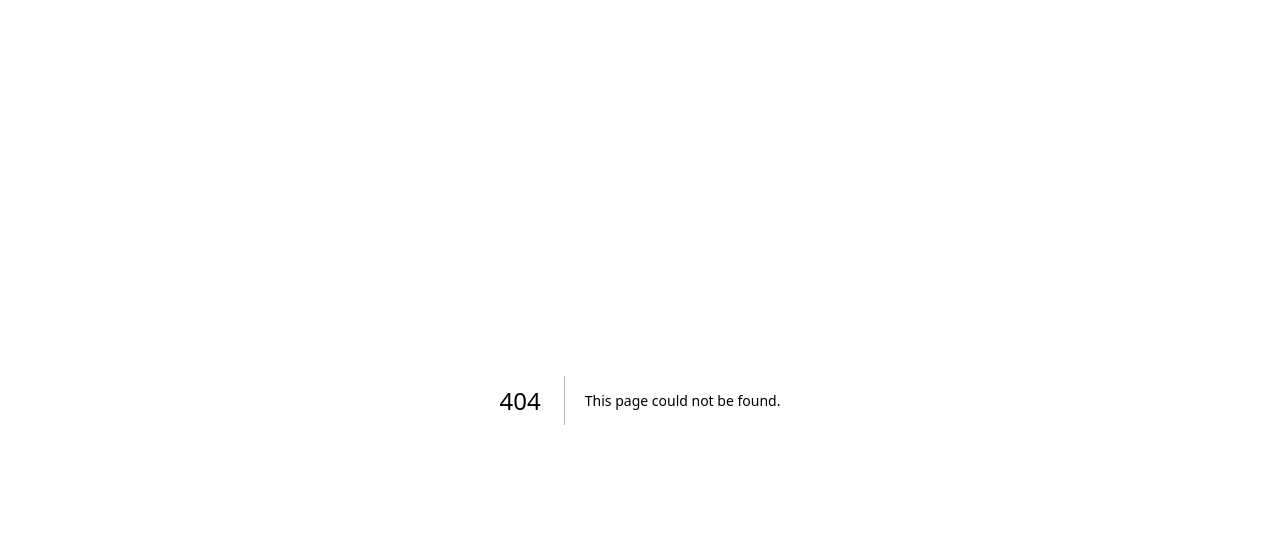
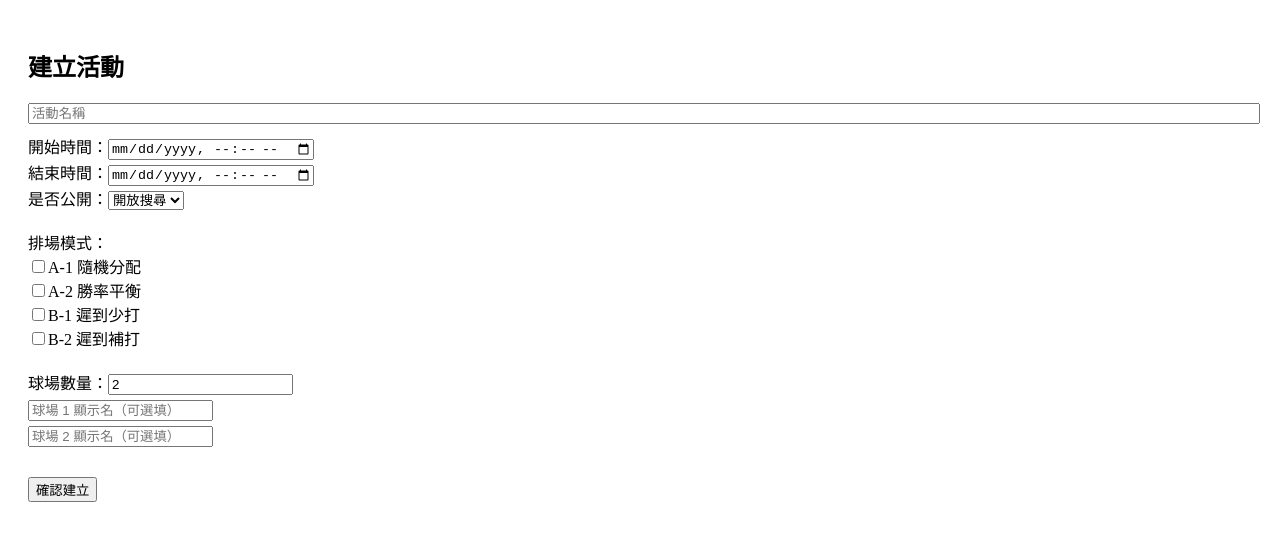
Before and after one commit to MRKENTW/badminton-app, a Next.js app: page /create in a window 1280 px wide. Before the commit this address had no page. Shown: the top 540 px of the page. Built offline with nearby package versions, Linux system fonts and the light colour scheme.

Commit message:
Create create.tsx

```diff
--- /dev/null
+++ b/pages/create.tsx
@@ -0,0 +1,100 @@
+import { useState } from "react";
+
+export default function CreateActivityPage() {
+  const [name, setName] = useState("");
+  const [startTime, setStartTime] = useState("");
+  const [endTime, setEndTime] = useState("");
+  const [isPublic, setIsPublic] = useState(true);
+  const [modes, setModes] = useState<string[]>([]);
+  const [courtCount, setCourtCount] = useState(2);
+  const [courtNames, setCourtNames] = useState<string[]>(["", ""]);
+
+  const toggleMode = (mode: string) => {
+    setModes(prev =>
+      prev.includes(mode) ? prev.filter(m => m !== mode) : [...prev, mode]
+    );
+  };
+
+  const handleCourtCountChange = (count: number) => {
+    setCourtCount(count);
+    const updated = [...courtNames];
+    while (updated.length < count) updated.push("");
+    if (updated.length > count) updated.length = count;
+    setCourtNames(updated);
+  };
+
+  return (
+    <div style={{ padding: 20 }}>
+      <h2>建立活動</h2>
+      <input
+        placeholder="活動名稱"
+        value={name}
+        onChange={e => setName(e.target.value)}
+        style={{ marginBottom: 10, display: "block", width: "100%" }}
+      />
+      <label>
+        開始時間：
+        <input type="datetime-local" value={startTime} onChange={e => setStartTime(e.target.value)} />
+      </label>
+      <br />
+      <label>
+        結束時間：
+        <input type="datetime-local" value={endTime} onChange={e => setEndTime(e.target.value)} />
+      </label>
+      <br />
+      <label>
+        是否公開：
+        <select value={isPublic ? "public" : "private"} onChange={e => setIsPublic(e.target.value === "public")}>
+          <option value="public">開放搜尋</option>
+          <option value="private">秘密建立</option>
+        </select>
+      </label>
+
+      <div style={{ marginTop: 20 }}>
+        <div>排場模式：</div>
+        {["A-1 隨機分配", "A-2 勝率平衡", "B-1 遲到少打", "B-2 遲到補打"].map((label, i) => {
+          const value = `mode-${i + 1}`;
+          return (
+            <label key={value} style={{ display: "block" }}>
+              <input
+                type="checkbox"
+                checked={modes.includes(value)}
+                onChange={() => toggleMode(value)}
+              />
+              {label}
+            </label>
+          );
+        })}
+      </div>
+
+      <div style={{ marginTop: 20 }}>
+        <label>
+          球場數量：
+          <input
+            type="number"
+            value={courtCount}
+            min={2}
+            onChange={e => handleCourtCountChange(Number(e.target.value))}
+          />
+        </label>
+        <div>
+          {Array.from({ length: courtCount }).map((_, i) => (
+            <input
+              key={i}
+              placeholder={`球場 ${i + 1} 顯示名（可選填）`}
+              value={courtNames[i]}
+              onChange={e => {
+                const newNames = [...courtNames];
+                newNames[i] = e.target.value;
+                setCourtNames(newNames);
+              }}
+              style={{ display: "block", marginTop: 5 }}
+            />
+          ))}
+        </div>
+      </div>
+
+      <button style={{ marginTop: 30 }}>確認建立</button>
+    </div>
+  );
+}
```
